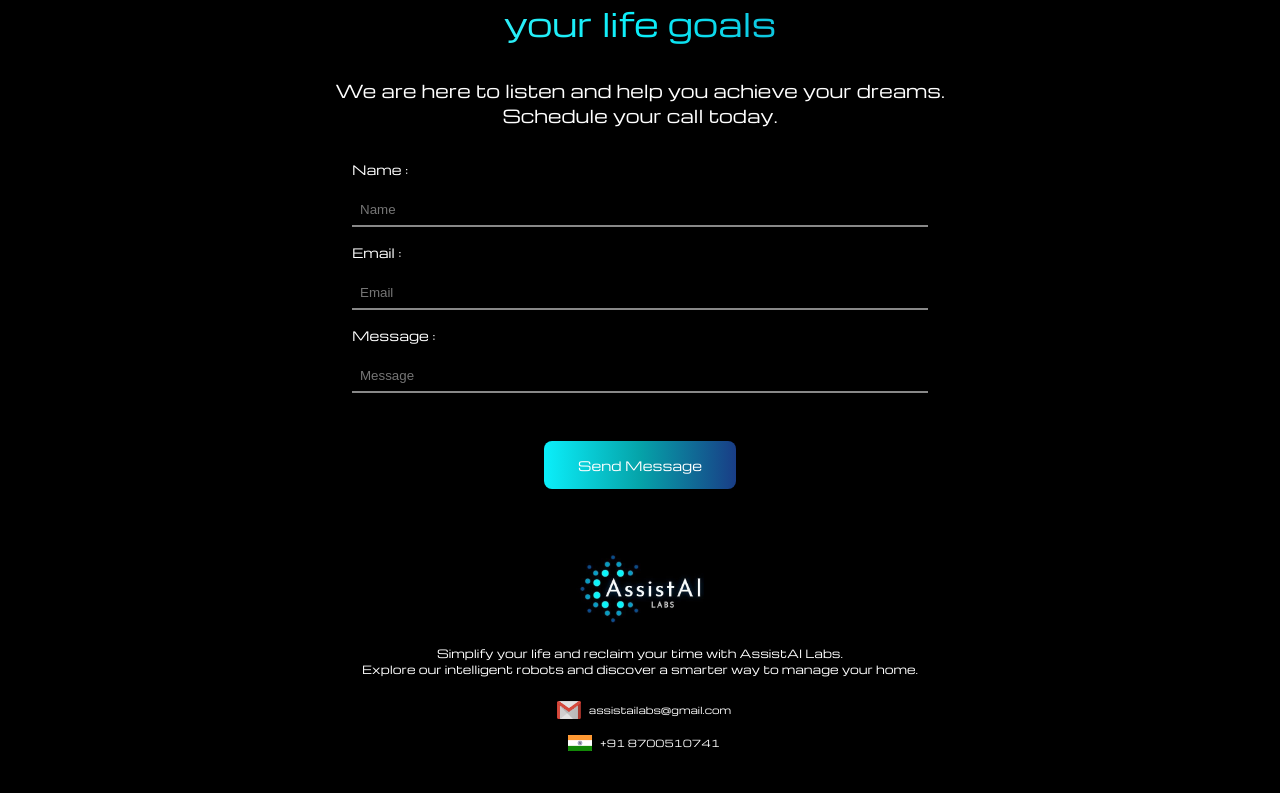
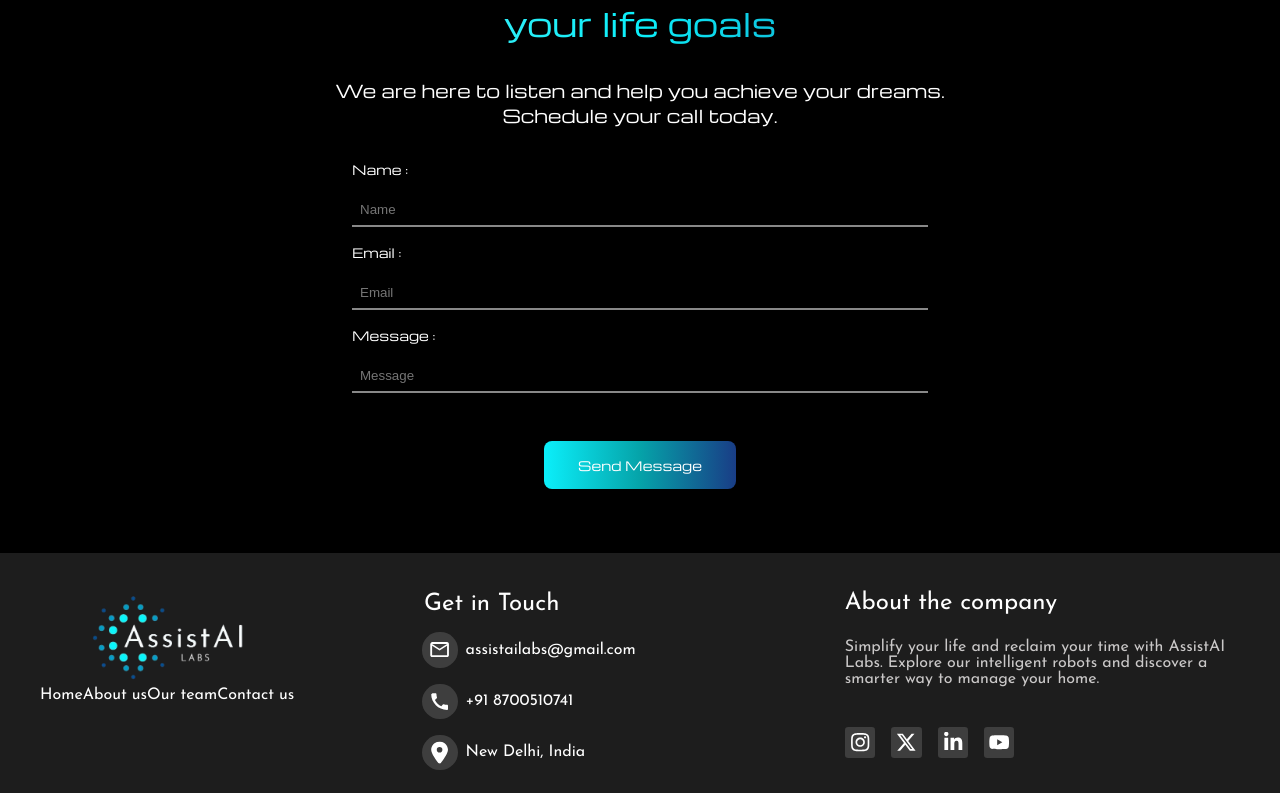
Before and after one commit to AssistAI-Labs/assistai-labs.github.io, a React (Vite) app: page / in a window 1280 px wide. Shown: the part 3370-4163 px from the top of the page. Built offline with nearby package versions, Linux system fonts and the light colour scheme.

Commit message:
updated footer -k

```diff
--- a/package.json
+++ b/package.json
@@ -13,6 +13,10 @@
     "deploy": "gh-pages -d dist"
   },
   "dependencies": {
+    "@fortawesome/fontawesome-svg-core": "^6.5.2",
+    "@fortawesome/free-brands-svg-icons": "^6.5.2",
+    "@fortawesome/free-solid-svg-icons": "^6.5.2",
+    "@fortawesome/react-fontawesome": "^0.2.2",
     "axios": "^1.7.2",
     "intersection-observer": "^0.12.2",
     "react": "^18.2.0",
--- a/src/Pages/ContactUs/index.jsx
+++ b/src/Pages/ContactUs/index.jsx
@@ -1,6 +1,7 @@
 import React, { useState } from "react";
 import "./style.css";
 import axios from "axios";
+import Alert from "../../components/Alert";
 
 const ContactUs = () => {
   const [formData, setFormData] = useState({
@@ -8,6 +9,9 @@
     email: "",
     message: "",
   });
+
+  const [alertMessage, setAlertMessage] = useState('');
+  const [alertColor, setAlertColor] = useState('success');
 
   const handleChange = (e) => {
     setFormData({
@@ -30,7 +34,10 @@
       ]
     };
 
-    fetch('https://api.apispreadsheets.com/data/3VghKKQTyLZ6uUyN/', {
+    // const url = 'https://tally.so/widgets/embed.js'
+    const url = 'https://api.apispreadsheets.com/data/3VghKKQTyLZ6uUyN/'
+
+    fetch(url, {
       method: 'POST',
       headers: {
         'Content-Type': 'application/json'
@@ -39,23 +46,47 @@
     })
     .then((response) => {
       if (response.ok) {
-        alert('Form Data Submitted :)');
+        // alert('Form Data Submitted :)');
+        setAlertMessage('Your message has been successfully submitted, and we will get back to you shortly')
+        setAlertColor('success')
         setFormData({
           name: '',
           email: '',
           message: ''
         });
+
+        setTimeout(() => {
+          setAlertMessage('');
+          setAlertColor('');
+      }, 10000);
       } else {
         response.json().then((data) => {
-          alert(`Error: ${data.message}`);
+          // alert(`Error: ${data.message}`);
+        setAlertMessage('Server Error')
+        setAlertColor('error')
+        setTimeout(() => {
+          setAlertMessage('');
+          setAlertColor('');
+      }, 5000);
+
         });
       }
     })
     .catch((error) => {
-      console.error('Error:', error);
-      alert('There was an error :(');
+      // console.error('Error:', error);
+      // alert('There was an error :(');
+      setAlertMessage('Server Error')
+      setAlertColor('error')
+      setTimeout(() => {
+        setAlertMessage('');
+        setAlertColor('');
+    }, 5000);
     });
   };
+
+//   const closeAlert = () => {
+//     setAlertMessage('');
+// };
 
 
   return (
@@ -103,6 +134,16 @@
           <button className="submit-btn" onClick={handleSubmit}>
             Send Message
           </button>
+          {alertMessage &&
+                <Alert
+                    message={alertMessage}
+                    color={alertColor}
+                    onClose={() => {
+                      setAlertMessage('');
+                      setAlertColor('');
+                  }}
+                />
+            }
         </div>
       </div>
     </div>
--- a/src/Pages/Footer/index.jsx
+++ b/src/Pages/Footer/index.jsx
@@ -1,34 +1,116 @@
 import React from "react";
-import logo from "../../assets/assistailogo.jpg";
+import logo from "../../assets/assistailogo2.png";
 import gmail from "../../assets/gmail.png";
 import india from "../../assets/india.png";
+import { Link } from "react-scroll";
+import { FaInstagram } from "react-icons/fa";
+import { FaLinkedinIn } from "react-icons/fa";
+import { FaXTwitter } from "react-icons/fa6";
+import { FaYoutube } from "react-icons/fa";
+import { FaLocationDot } from "react-icons/fa6";
+import { MdMailOutline } from "react-icons/md";
+import { MdCall } from "react-icons/md";
+
 import "./style.css";
-import { Link } from "react-scroll";
 
 const Footer = () => {
   return (
     <div className="footer-section">
+      <div className="footer-logo-section">
+        <Link to="home" spy={true} smooth={true} offset={-70} duration={500}>
+          <img src={logo} className="logo" alt="AssistAI Labs logo" />
+        </Link>
+        <div className="footer-nav-section">
+        <div>
+          <Link to="home" spy={true} smooth={true} offset={-70} duration={500}>
+            Home
+          </Link>
+        </div>
+        <div>
           <Link
-                to="home"
+            to="aboutUs"
             spy={true}
             smooth={true}
             offset={-70}
             duration={500}
           >
-      <img src={logo} className="logo" alt="" /></Link>
+            About us
+          </Link>
+        </div>
+        <div>
+          <Link
+            to="ourTeam"
+            spy={true}
+            smooth={true}
+            offset={-70}
+            duration={500}
+          >
+            Our team
+          </Link>
+        </div>
+        <div>
+          <Link
+            to="contactUs"
+            spy={true}
+            smooth={true}
+            offset={-70}
+            duration={500}
+          >
+            Contact us
+          </Link>
+
+        </div>
+        </div>
+      </div>
+      <div className="footer-contact-section">
+        <span>Get in Touch</span>
+        <div>
+          <MdMailOutline className="footer-icon" />
+          <a href="mailto:assistailabs@gmail.com">assistailabs@gmail.com</a>
+        </div>
+        <div>
+          <MdCall className="footer-icon" /> +91 8700510741
+        </div>
+        <div>
+          <FaLocationDot className="footer-icon" /> New Delhi, India
+        </div>
+      </div>
+
+      <div className="footer-links-section">
+        <span>About the company</span>
         <div className="footer-text">
-        Simplify your life and reclaim your time with AssistAI Labs. <br />
-        Explore our intelligent robots and discover a smarter way to manage your
-        home.
+          Simplify your life and reclaim your time with AssistAI Labs. Explore
+          our intelligent robots and discover a smarter way to manage your home.
         </div>
-      <div className="extra-detail">
-        <img src={gmail} alt="" className="icon" />
+        <div className="social-links">
+          <a href="https://www.instagram.com/assistailabs/" target="_blank">
+            <FaInstagram className="footer-link-icons" />
+          </a>
+          <a href="https://x.com/AssistAILabs" target="_blank">
+            <FaXTwitter className="footer-link-icons" />
+          </a>
+          <a
+            href="https://www.linkedin.com/company/assistailabs/"
+            target="_blank"
+          >
+            <FaLinkedinIn className="footer-link-icons" />
+          </a>
+          <a href="https://www.youtube.com/@AssistAILabs" target="_blank">
+            <FaYoutube className="footer-link-icons" />
+          </a>
+        </div>
+      </div>
+      {/* <div className="extra-detail">
+        <span>Get in Touch</span>
+        <FontAwesomeIconmg src={gmail} alt="" className="icon" />
+        Email :
         <a href="mailto:assistailabs@gmail.com">assistailabs@gmail.com</a>
       </div>
       <div className="extra-detail lower-section">
-        <img src={india} className="icon" alt="" />
+        <FontAwesomeIconmg src={india} className="icon" alt="" />
+        Phone:
         +91 8700510741
-      </div>
+      </div> */}
     </div>
   );
 };
--- a/src/Pages/Footer/style.css
+++ b/src/Pages/Footer/style.css
@@ -1,17 +1,95 @@
+@import url('https://fonts.googleapis.com/css2?family=Josefin+Sans:wght@400;700&display=swap');
 .footer-section {
-    height: auto;
+    display: grid;
+    grid-template-columns: 33% 33% 33%;
+    width: 100%;
+    background-color: #1d1d1d;
+    color: #ffffff;
+    text-align: center;
+    height: 15rem;
+    font-family: 'Josefin Sans', sans-serif;
+}
+
+
+
+.footer-logo-section{
     display: flex;
     flex-direction: column;
-    margin: 4rem;
-    width: calc(100% - 8rem);
-    background-color: #000000;
-    color: #ffffff;
-    text-align: center;
+    margin: 2.5rem auto auto 2.5rem;
+}
+
+.footer-nav-section{
+    display: flex;
+    flex-direction: row;
+
 }
 
 .logo {
-    width: 8rem;
-    margin: auto;
+    width: 10rem;
+    cursor: pointer;
+}
+
+.footer-contact-section{
+    display: flex;
+    flex-direction: column;
+    font-size: 1rem;
+    align-items: flex-start;
+    justify-content: center;
+}
+
+.footer-contact-section>span{
+    text-align: left;
+    margin-top: 1rem;
+    font-size: 1.5rem;
+    margin-left: 0.1rem;
+}
+.footer-contact-section>div{
+    display: flex;
+    align-items: center;
+    margin-top: 1rem;
+}
+.footer-icon{
+    background-color: #3e3e3e;
+    padding: 0.4rem;
+    border-radius: 50%;
+    font-size: 1.4rem;
+    margin-right: 0.5rem;
+}
+
+.footer-links-section{
+    display: flex;
+    flex-direction: column;
+    text-align: left;
+    justify-content: center;
+}
+
+.footer-links-section>span{
+    margin-top: 1.5rem;
+    font-size: 1.5rem;
+}
+
+.footer-text {
+    font-size: 1rem;
+    margin: 1.5rem 2rem;
+    margin-left: 0;
+    color: #cac8c8;
+}
+
+.social-links{
+    color : #fff;
+    display: flex;
+    justify-content: space-around;
+    width: 10rem;
+    padding: 1rem 0;
+    font-size: 1.3rem;
+}
+
+.footer-link-icons{
+    padding: 0.3rem;
+    background-color: #3e3e3e;
+    border-radius: 0.2rem ;
+    margin-right: 1rem;
+
 }
 
 .extra-detail {
@@ -28,29 +106,37 @@
     width: 1.5rem;
 }
 
-.footer-text {
-    font-size: 0.7rem;
-    margin: 1rem 0;
-}
+
+
+
 
 .extra-detail > a {
     text-decoration: none;
     color: #ffffff;
 }
 
+
+
 @media (max-width: 768px) {
     .logo {
         width: 6rem;
     }
     .footer-section {
-        width: calc(100%-4rem);
+        margin: 1rem;
+        width: calc(100%-2rem);
+        text-align: left;
     }
     .footer-text {
-        font-size: 0.6rem;
+        font-size: 0.7rem;
     }
 
     .extra-detail {
         font-size: 0.5rem;
+        margin-left: 0;
+    }
+    .social-links{
+        font-size: 1rem;
+        margin-left: 0;
     }
 
 }
--- /dev/null
+++ b/src/components/Alert/index.jsx
@@ -0,0 +1,15 @@
+import React, { useEffect, useState } from "react";
+import "./style.css";
+
+const Alert = ({ message, color, onClose }) => {
+  useEffect(() => {
+    const timer = setTimeout(() => {
+      onClose();
+    }, 5000);
+
+    return () => clearTimeout(timer);
+  }, [onClose]);
+  return <div className={`alertStyles ${color}`}>{message}</div>;
+};
+
+export default Alert;
--- /dev/null
+++ b/src/components/Alert/style.css
@@ -0,0 +1,38 @@
+/* .alertStyles{
+    display: flex;
+    color: #fff;
+    justify-content: center;
+    position: relative;
+    z-index: 999;
+} */
+
+.alertStyles {
+    padding: 0.4rem;
+    color: white;
+    border-radius: 0.2rem;
+    text-align: center;
+    font-size: 0.6rem;
+    margin: 1rem auto 0 auto ;
+}
+.success {
+    background-color: rgba(0, 0, 0, 0.594);
+}
+
+.error {
+    background-color: red;
+}
+
+/* .success{
+    background-color: green;
+    text-align: center;
+    border-radius: 0.5rem;
+    padding: 0.5rem;
+    width: 16rem;
+}
+.error{
+    background-color: red;
+    text-align: center;
+    border-radius: 0.5rem;
+    padding: 1rem;
+    width: 10rem;
+} */
```
Also changed, not shown: src/assets/assistailogo2.png (added), 1 other file (tests, documents, lock files or other folders). Lines whose indentation alone changed are shown as unchanged.
